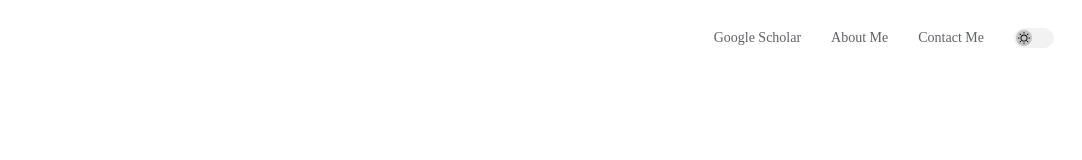
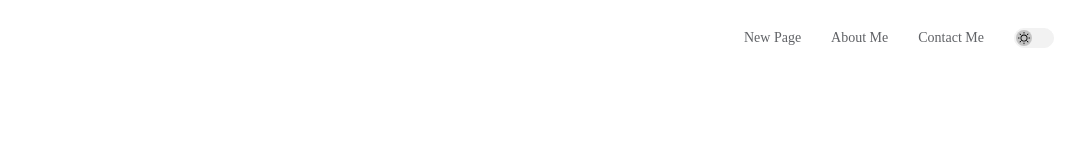
Before and after one commit to zcluu/RedirectNewPage, a Vue app: page /new in a window 1280 px wide. Shown: the top 160 px of the page, without its empty margins (198-1280 px from the left). Built offline with nearby package versions, Linux system fonts and the light colour scheme.

Commit message:
fix: fix bug

```diff
--- a/src/App.vue
+++ b/src/App.vue
@@ -1,9 +1,10 @@
 <script setup>
-import {RouterView} from 'vue-router'
+import {RouterView, useRouter} from 'vue-router'
 import {ref, watch, onMounted} from "vue";
 import SwitchDarkButton from "@/components/SwitchDarkButton.vue";
 
 const isDark = ref(false);
+const router = useRouter();
 
 const switchBtnClassName = ref("switch-btn-dark");
 
@@ -35,9 +36,11 @@ onMounted(() => {
       <div style="flex: 1"></div>
       <el-space :size="30">
         <el-link
-            href="https://scholar.google.com/citations?user=byXIEVMAAAAJ&hl=en"
-            target="_blank"
-        >Google Scholar
+            @click="()=>{
+              router.push({ name:'new' })
+            }"
+            target="_self"
+        >New Page
         </el-link>
         <el-link
             href="https://zcluu.github.io/#/"
--- a/src/views/RedirectNewPageView.vue
+++ b/src/views/RedirectNewPageView.vue
@@ -11,7 +11,9 @@ const redirectPage = () => {
   const target = route.query.to
   if (target) {
     window.location.href = target
-    window.location.replace('about:blank')
+    if (!target.startsWith("http")) {
+      window.location.replace('about:blank')
+    }
   }
 }
 
@@ -102,6 +104,7 @@ onBeforeUnmount(() => {
 .loading-text-item {
   color: var(--el-color-black);
 }
+
 html.dark .loading-text-item {
   color: var(--el-color-white);
 }
```
